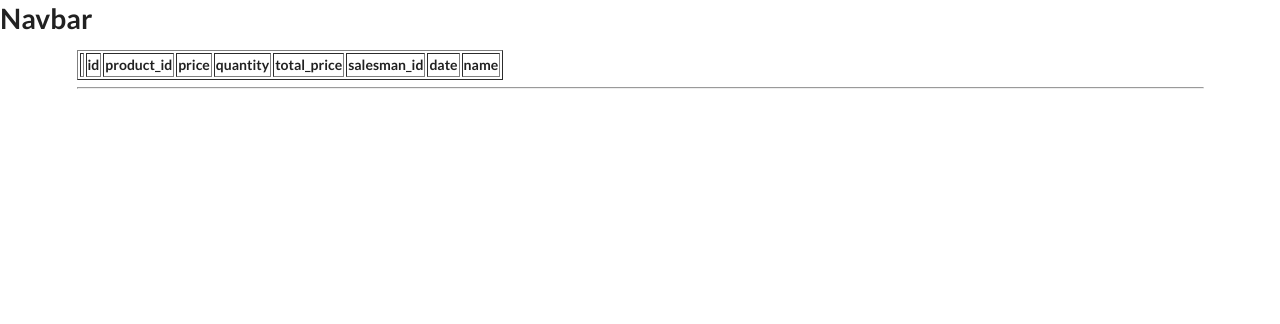
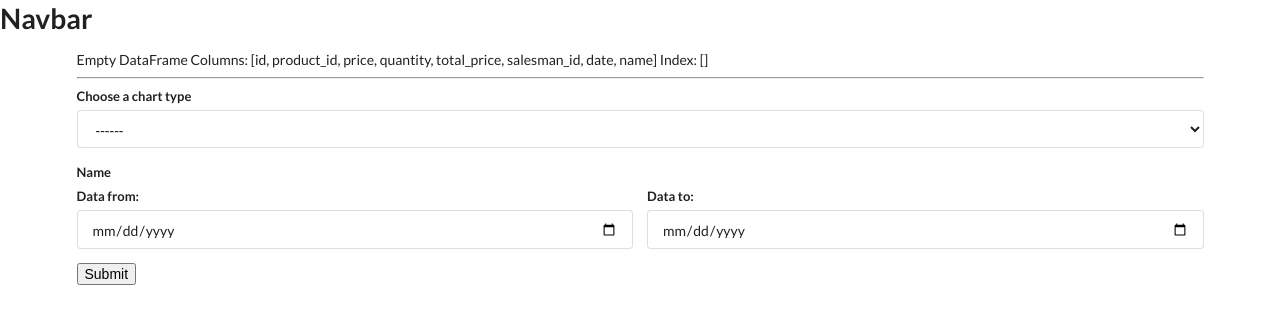
Before and after one commit to FrancisBilla/pd_dj, a Django app: page /performance/ in a window 1280 px wide. Shown: the top 324 px of the page. Run offline with Django 3.2, Linux system fonts and the light colour scheme; data comes from the database, SQL or seed files in the repository; both versions use the stored data as it was after the commit; tables that the repository leaves empty hold one stand-in row (values such as "Sample post"); lists and menus that the app fills with data are empty; some libraries are stand-ins or nearby versions.

Commit message:
added data frame

```diff
--- a/src/products/templates/products/main.html
+++ b/src/products/templates/products/main.html
@@ -7,6 +7,34 @@
 {{ df | safe }}
 <hr>
 <div>
-
+    {% if error_message %}
+        {{ error_message }}
+    {% endif %}
+    <form action="" method="POST" class="ui form">
+        {% csrf_token %}
+        <div class="field">
+            <label>Choose a chart type</label>
+            <select  class="ui selection dropdown" id="select" name="sales">
+                    <option class="default text">------</option>
+                    <option class="item" value="bar">Bar plot</option>
+                    <option class="item" value="line">Line plot</option>
+                    <option class="item" value="count">Count plot</option>
+            </select>
+        </div>
+        <div class="field">
+            <label>Name</label>
+            <div class="two fields">
+              <div class="field">
+                  <label> Data from: </label>
+                <input type="date" name="date_from">
+              </div>
+              <div class="field">
+                <label> Data to: </label>
+                <input type="date" name="date_to" >
+              </div>
+            </div>
+          </div>
+          <button class="ui primary buttom" type="submit">Submit</button>
+    </form>
 </div>
-{% endblock%}
+{% endblock %}
--- a/src/products/views.py
+++ b/src/products/views.py
@@ -5,13 +5,25 @@
 # Create your views here.
 
 def chart_select_view(request):
+    error_message = None
+
     product_df = pd.DataFrame(Product.objects.all().values())
     purchase_df = pd.DataFrame(Purchase.objects.all().values())
     product_df['product_id'] = product_df['id']
-    df = pd.merge(purchase_df, product_df, on ='product_id').drop(['id_y','date_y'], axis=1).rename({'id_x': 'id', 'date_x': 'date'}, axis=1)
+
+    if purchase_df.shape[0] > 0:
+        df = pd.merge(purchase_df, product_df, on ='product_id').drop(['id_y','date_y'], axis=1).rename({'id_x': 'id', 'date_x': 'date'}, axis=1)
+        if request.method == 'POST':
+            chart_type = request.POST['sales']
+            date_from = request.POST['date_from']
+            date_to = request.POST['date_to']
+    else:
+        error_message = 'No records in the database'
+        df = None
     context = {
+        'error_message': error_message,
         'products': product_df.to_html(),
         'purchases': purchase_df.to_html(),
-        'df': df.to_html(),
+        'df': df,
     }
     return render(request, 'products/main.html', context)
--- a/src/static_project/main.js
+++ b/src/static_project/main.js
@@ -0,0 +1,5 @@
+$(document).ready(function(){
+    $('.ui.dropdown')
+        .dropdown()
+  ;
+})
--- a/src/templates/base.html
+++ b/src/templates/base.html
@@ -14,7 +14,7 @@
     <script src="https://cdnjs.cloudflare.com/ajax/libs/semantic-ui/2.4.1/semantic.min.js"></script>
 
 
-    <title>DJ PD</title>
+    <title>DJ PD Proj - {% block title %}{% endblock title %}</title>
   </head>
   <body>
     {% include 'navbar.html' %}
```
Also changed, not shown: src/db.sqlite3.
